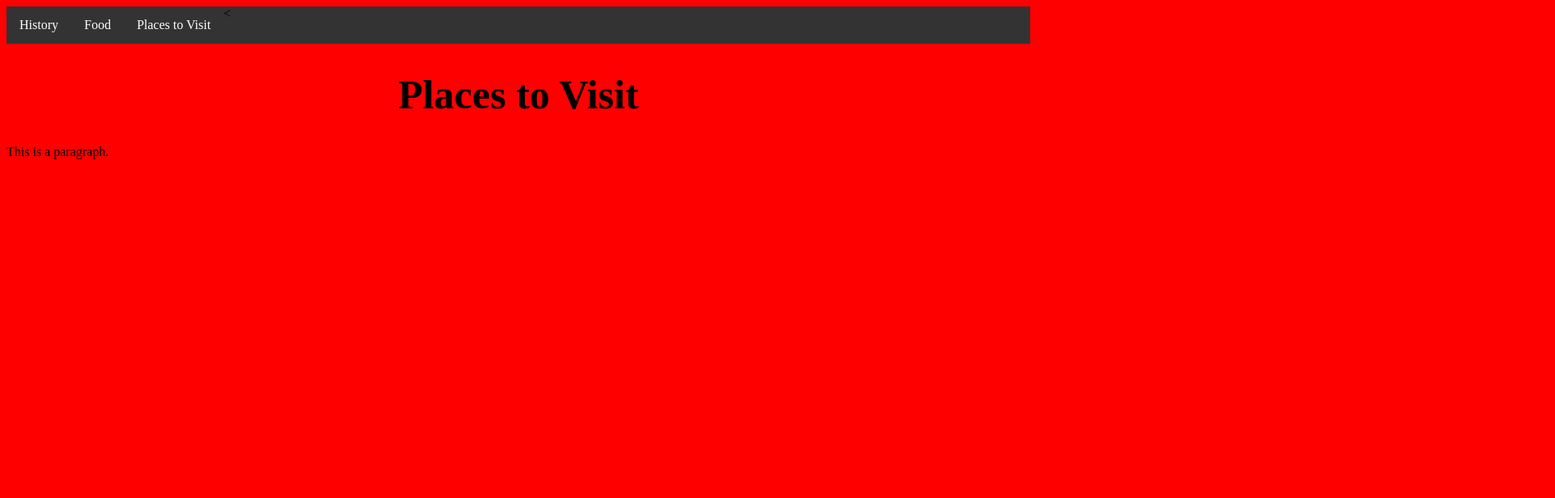
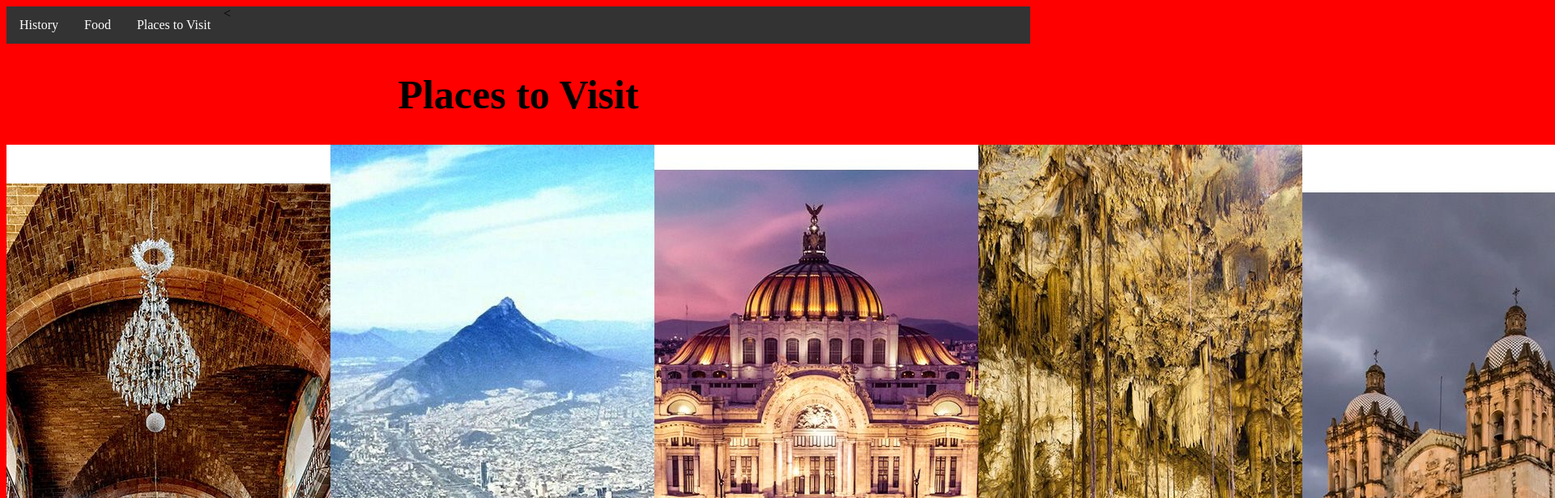
Before and after one commit to kamilahfavela/final-project, a plain HTML site: page subpage2.html in a window 1280 px wide. Shown: the top 616 px of the page at 81% size, 1920 px wide, since content can reach past the window. Drawn offline with Linux system fonts and the light colour scheme.

Commit message:
Update subpage2.html

```diff
--- a/subpage2.html
+++ b/subpage2.html
@@ -47,6 +47,7 @@
            <li><a href="subpage2.html">Places to Visit</a></li>
       </ul>
 <h1>Places to Visit</h1>
+     <img src="es-080616-travel-mexico-.jpg">
 <p>This is a paragraph.</p>
 
 </body>
```
